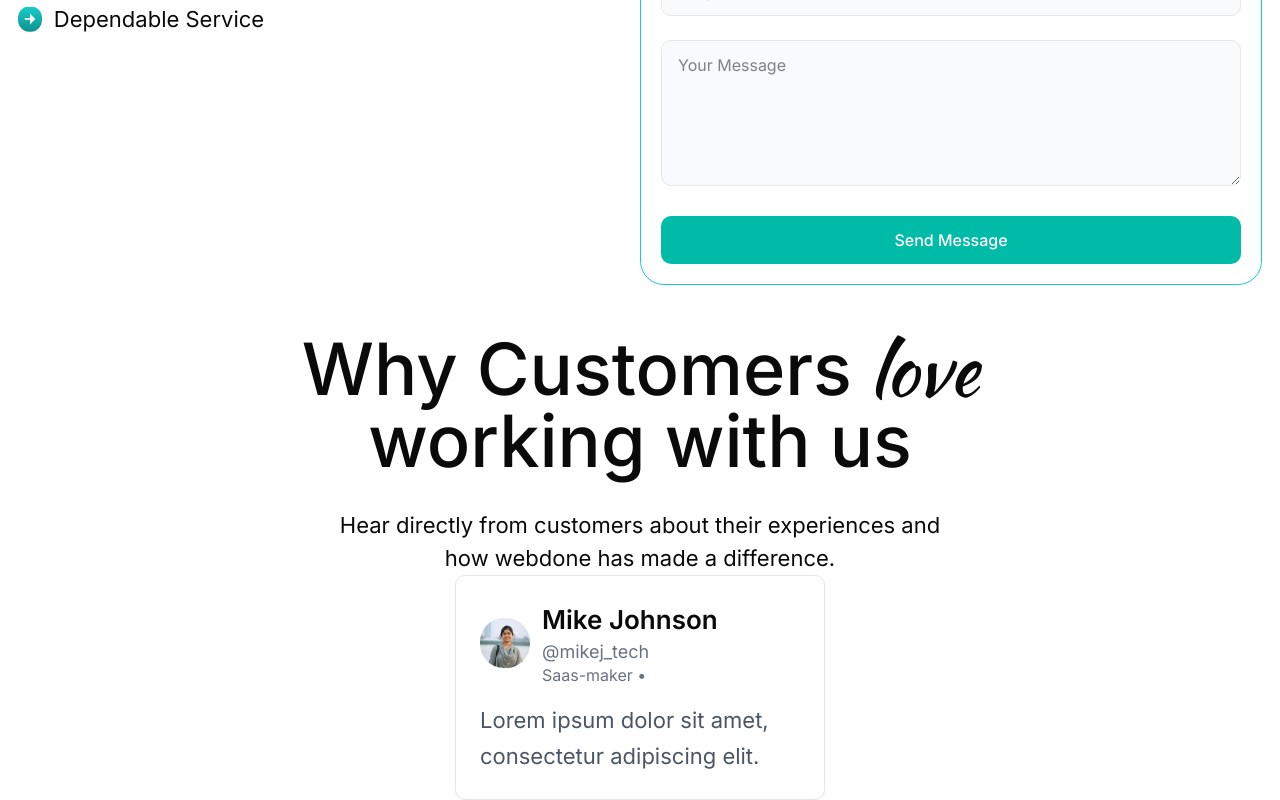
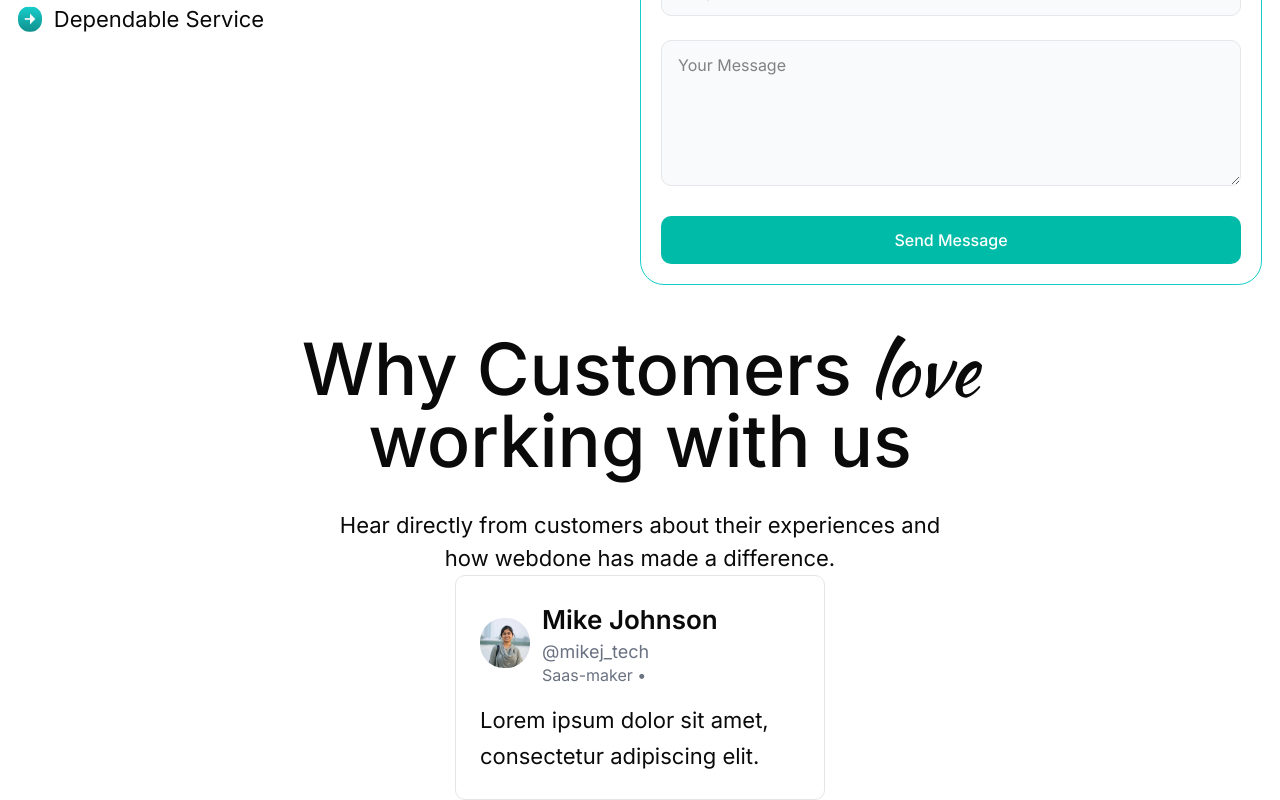
Before and after one commit to Roshen-Perera/ceylon-developers-portfolio, a Next.js app: page / in a window 1280 px wide. Shown: the part 5989-6789 px from the top of the page. Built offline with nearby package versions, Linux system fonts and the light colour scheme.

Commit message:
changed gray to black

```diff
--- a/components/reviews.tsx
+++ b/components/reviews.tsx
@@ -24,7 +24,7 @@ const Reviews = () => {
       </div>
 
       {/* Testimonial text */}
-      <p className="text-gray-600 text-[22px] leading-relaxed max-w-xs">
+      <p className="text-[22px] leading-relaxed max-w-xs">
         Lorem ipsum dolor sit amet, consectetur adipiscing elit.
       </p>
     </div>
```
